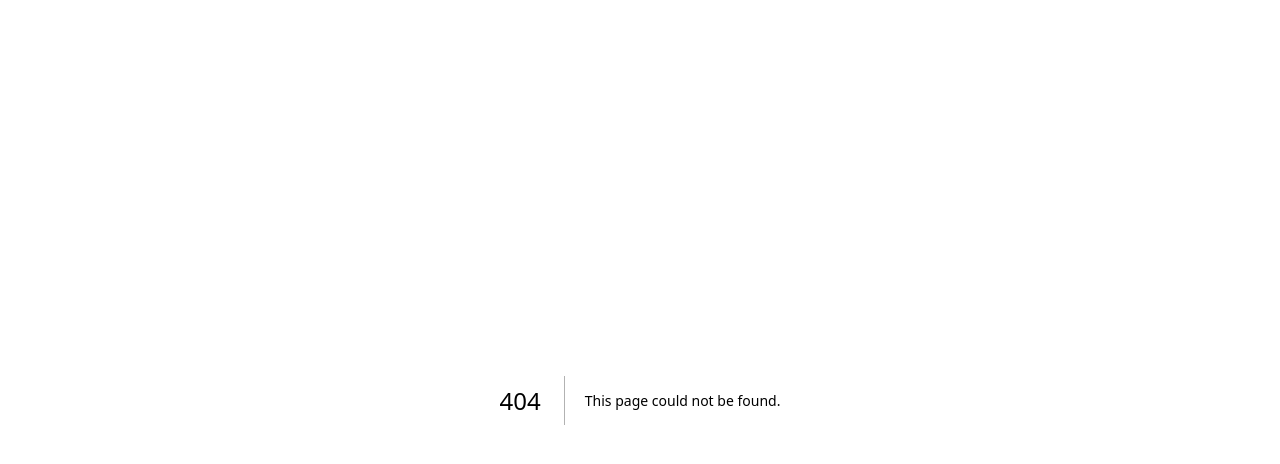
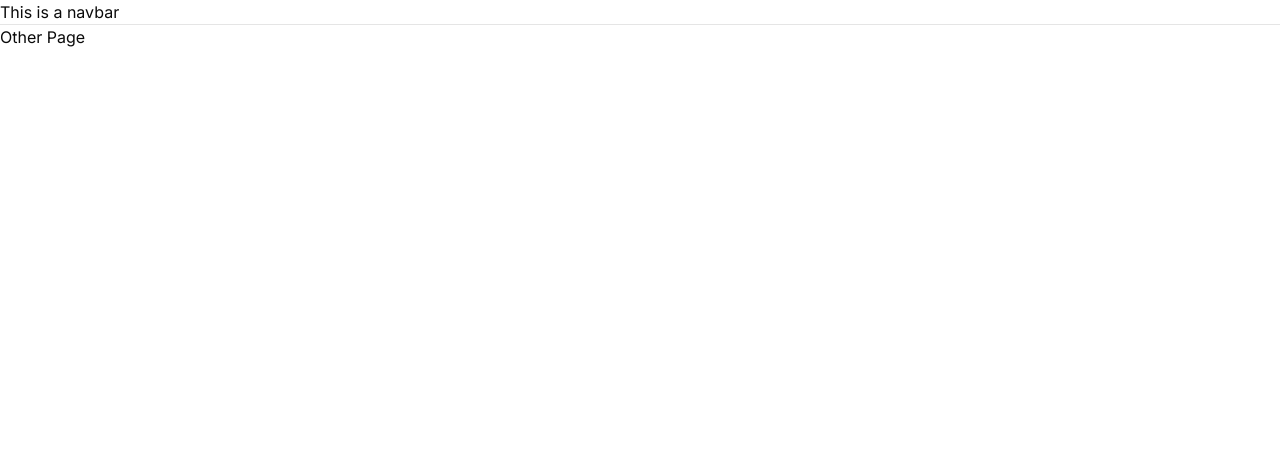
Before and after one commit to neko-no/learn_nextjs14_trello, a Next.js app in the folder trello-tutorial/: page /other in a window 1280 px wide. Before the commit this address had no page. Shown: the top 464 px of the page. Built offline with nearby package versions, Linux system fonts and the light colour scheme.

Commit message:
#3 add: Layoutで画面全体を要素として指定できる設定を追加

```diff
--- /dev/null
+++ b/trello-tutorial/app/(test)/layout.tsx
@@ -0,0 +1,11 @@
+const TestLayout = ({ children }: { children: React.ReactNode }) => {
+  return (
+    <div className="h-full">
+      <div>This is a navbar</div>
+      <hr />
+      {children}
+    </div>
+  );
+};
+
+export default TestLayout;
--- /dev/null
+++ b/trello-tutorial/app/(test)/other/page.tsx
@@ -0,0 +1,5 @@
+const Other = () => {
+  return <div>Other Page</div>;
+};
+
+export default Other;
--- /dev/null
+++ b/trello-tutorial/app/(test)/something/page.tsx
@@ -0,0 +1,5 @@
+const Something = () => {
+  return <div>Something</div>;
+};
+
+export default Something;
--- a/trello-tutorial/app/globals.css
+++ b/trello-tutorial/app/globals.css
@@ -1,6 +1,12 @@
 @tailwind base;
 @tailwind components;
 @tailwind utilities;
+
+html,
+body,
+:root {
+  height: 100%;
+}
 
 @layer base {
   :root {
```
